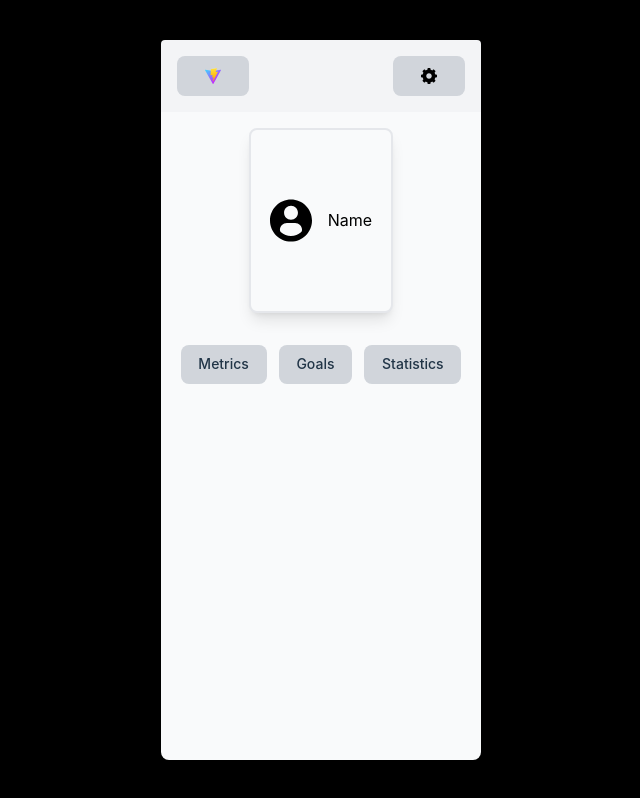
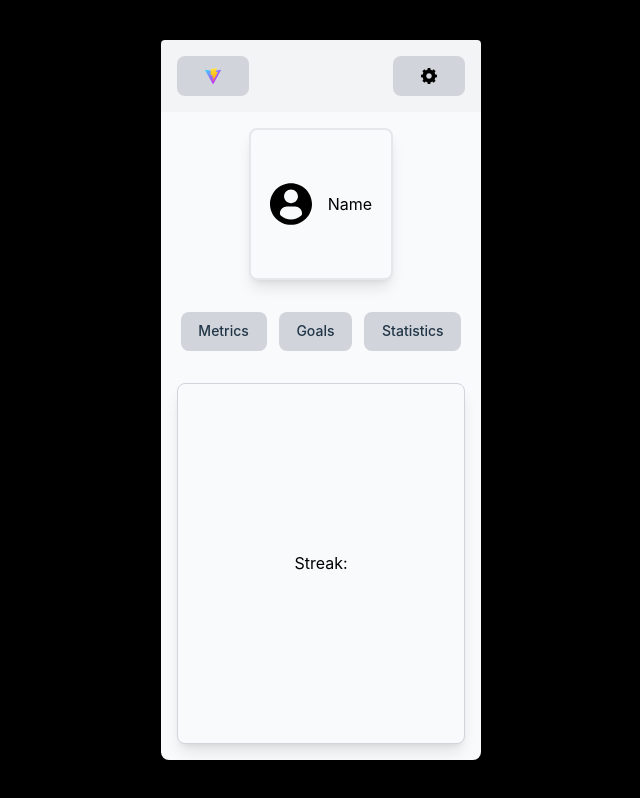
Before and after one commit to JoshuaW13/ConceptFitness, a React (Vite) app in the folder conceptFitness/: page /profile in a window 1280 px wide. Both pictures are taken after a click on the button "Goals". Shown: the whole page, without its empty margins (319-959 px from the left). Built offline with nearby package versions, Linux system fonts and the light colour scheme.

Commit message:
Inserted goals window, no content

```diff
--- /dev/null
+++ b/conceptFitness/src/components/GoalsWindow.jsx
@@ -0,0 +1,12 @@
+import react from 'react'
+import '../App.css'
+
+function GoalsWindow() {
+    return (
+        <div className="w-full h-[70%] bg-gray-50 rounded-lg shadow-lg flex flex-col items-center justify-center border border-gray-300 text-black p-6 gap-4">
+            <p className='text-black'>Streak:</p>
+        </div>
+    )
+}
+
+export default GoalsWindow
--- a/conceptFitness/src/pages/Profile.jsx
+++ b/conceptFitness/src/pages/Profile.jsx
@@ -6,14 +6,23 @@ import HomeButton from '../components/HomeButton'
 import SettingsButton from '../components/SettingsButton'
 import ProfilePicture from '../assets/profilePicture.svg'
 import MetricsWindow from '../components/MetricsWindow'
+import GoalsWindow from '../components/GoalsWindow'
 
 function Profile() {
 
   const [showMetrics, setShowMetrics] = useState(false)
+  const [showGoals, setShowGoals] = useState(false)
 
-  const handleClick = () =>{
+  const handleMetrics = () =>{
     setShowMetrics(true)
+    setShowGoals(false)
   }
+
+  const handleGoals = () =>{
+    setShowGoals(true)
+    setShowMetrics(false)
+  }
+
 
   return (
     <div className='w-full h-full flex flex-col items-center'>
@@ -30,13 +39,14 @@ function Profile() {
 
           <div className='flex flex-wrap justify-center gap-3 w-full m-4'>
               <button className='bg-gray-300 text-sm flex items-center justify-center hover:bg-gray-200 focus:outline-none w-full sm:w-auto'
-              onClick={handleClick}>Metrics</button>
+              onClick={handleMetrics}>Metrics</button>
               <button className='bg-gray-300 text-sm flex items-center justify-center hover:bg-gray-200 focus:outline-none w-full sm:w-auto'
-              >Goals</button>
+              onClick={handleGoals}>Goals</button>
               <button className='bg-gray-300 text-sm flex items-center justify-center hover:bg-gray-200 focus:outline-none w-full sm:w-auto'
               >Statistics</button>
           </div>
           {showMetrics && <MetricsWindow />}
+          {showGoals && <GoalsWindow />}
         </div>
 
     </div>
```
